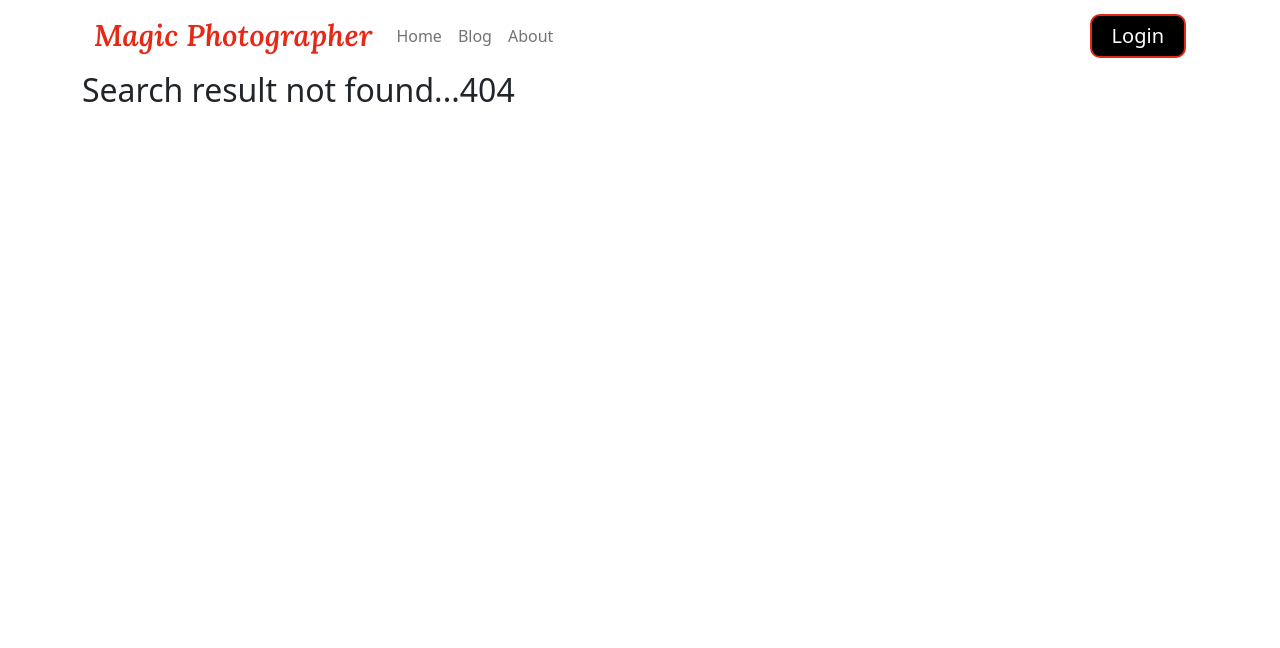
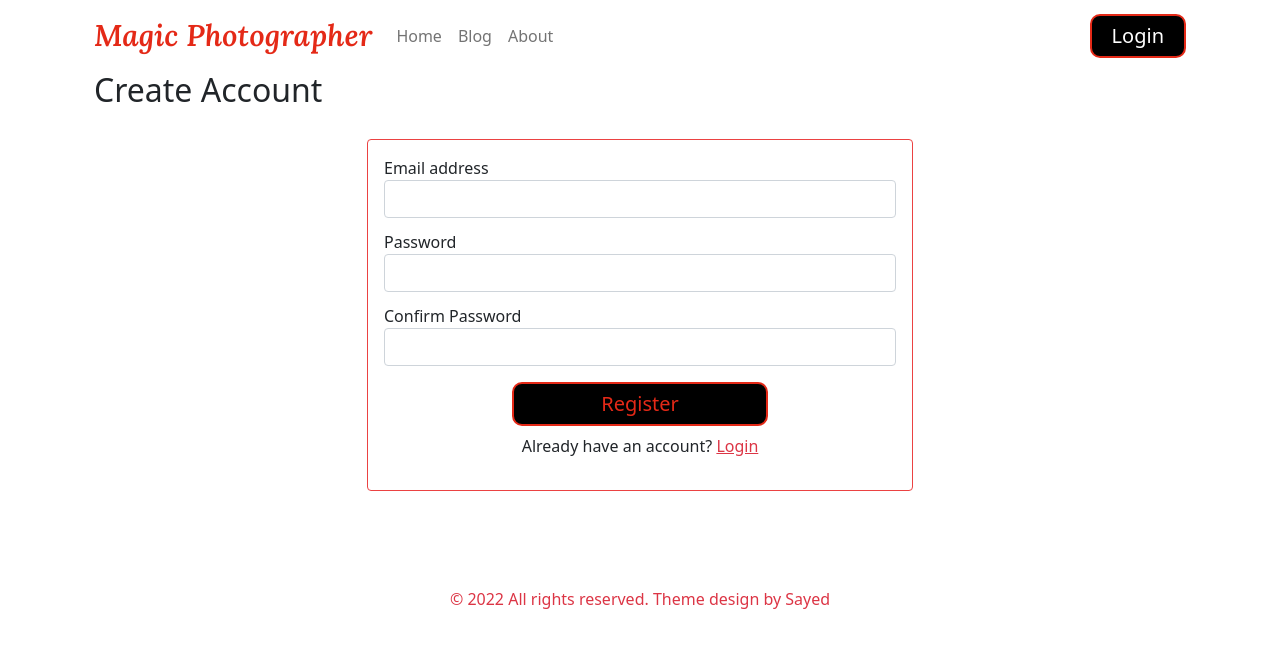
Before and after one commit to mdsayed333/magic_photographer_as10, a React (Create React App) app: page /register in a window 1280 px wide. Before the commit this address had no page. Shown: the top 648 px of the page. Built offline with nearby package versions, Linux system fonts and the light colour scheme.

Commit message:
Register page created

```diff
--- a/src/App.js
+++ b/src/App.js
@@ -8,6 +8,7 @@ import Header from './Pages/Shared/Header/Header';
 import 'bootstrap/dist/css/bootstrap.min.css';
 import Login from './Pages/Login/Login';
 import NotFound from './Pages/NotFound/NotFound';
+import Register from './Pages/Register/Register';
 
 function App() {
   return (
@@ -19,6 +20,7 @@ function App() {
         <Route path='/home'element={<Home></Home>}></Route>
         <Route path='/blog' element={<Blog></Blog>}></Route>
         <Route path='/about' element={<About></About>}></Route>
+        <Route path='/register' element={<Register></Register>}></Route>
         <Route path='/login' element={<Login></Login>}></Route>
         <Route path='*' element={<NotFound></NotFound>}></Route>
       </Routes>
--- a/src/Pages/HomePage/Service/Service.js
+++ b/src/Pages/HomePage/Service/Service.js
@@ -1,5 +1,5 @@
 import React from "react";
-import { Button, Card, Col, } from "react-bootstrap";
+import { Card, Col, } from "react-bootstrap";
 import './Service.css';
 
 const Service = ({ service }) => {
@@ -10,10 +10,11 @@ const Service = ({ service }) => {
             <Card id="cardBody" className="h-100 ">
               <Card.Img variant="top" src={img} />
               <Card.Body className="p-3">
-                <p className="service-title"> {name} </p>
+                <h2 className="service-title"> {name} </h2>
                 <Card.Text>
                  {description}
-                 <h2 className="mt-3">Price: <span className="text-danger">${price} </span></h2>
+                 <br />
+                 <h2 className="mt-3">Price: <span className="text-danger">${price} </span> </h2>
                 </Card.Text>
               </Card.Body>
               <button className="myButton">Get In Touch</button>
--- a/src/Pages/Login/Login.css
+++ b/src/Pages/Login/Login.css
@@ -1,5 +1,11 @@
 .login-container{
-    border: 1px solid lightgray;
+    border: 1px solid rgb(235, 66, 66);
     padding: 30px 50px;
     margin-top: 30px;
 }
+.login-container:hover{
+    box-shadow:
+       inset 0 -3em 3em rgba(84, 43, 43, 0.1),
+             0 0  0 2px rgb(255,255,255),
+             0.3em 0.3em 1em rgba(0,0,0,0.3);
+}
--- a/src/Pages/Login/Login.js
+++ b/src/Pages/Login/Login.js
@@ -1,13 +1,14 @@
 import React, { useState } from "react";
 import { Link } from "react-router-dom";
 import Footer from "../Shared/Footer/Footer";
+import './Login.css';
 
 const Login = () => {
   return (
     <div className="container ">
       <div className="">
-        <form className="w-50 mx-auto login-container bg-light p-3 rounded">
           <h2> Login</h2>
+        <form className="w-50 mx-auto login-container  p-3 rounded">
           <div className="mb-1">
             <label className="form-label w-100">
               Email address
@@ -42,14 +43,14 @@ const Login = () => {
           <button className="btn btn-link text-decoration-none">
             Forget Password
           </button>
-          {/* <p className="mt-2 text-center">
+          <p className="mt-2 text-center">
             Dont have any account?{" "}
             <span>
               <Link to="/register" className="text-danger">
                 Create an account
               </Link>
             </span>
-          </p> */}
+          </p>
         </form>
       </div>
       <Footer></Footer>
--- /dev/null
+++ b/src/Pages/Register/Register.js
@@ -0,0 +1,71 @@
+import React from 'react';
+import { Link } from 'react-router-dom';
+import Footer from '../Shared/Footer/Footer';
+
+const Register = () => {
+    return (
+        <div className="container ">
+        <div className="">
+            <h2> Create Account</h2>
+          <form className="w-50 mx-auto login-container p-3 rounded">
+            <div className="mb-1">
+              <label className="form-label w-100">
+                Email address
+                <input
+                  type="email"
+                  className="form-control"
+                  aria-describedby="emailHelp"
+                  name="email"
+                  required
+                />
+              </label>
+            </div>
+            <div className="mb-1">
+              <label className="form-label w-100">
+                Password
+                <input
+                  type="password"
+                  name="password"
+                  className="form-control"
+                  required
+                />
+              </label>
+            </div>
+            <div className="mb-1">
+              <label className="form-label w-100">
+                Confirm Password
+                <input
+                  type="password"
+                  name="confirmPassword"
+                  className="form-control"
+                  required
+                />
+              </label>
+            </div>
+
+
+            <button
+              type="submit"
+              className="myButton d-block mt-2 w-50 mx-auto"
+            >
+              Register
+            </button>
+            {/* <button className="btn btn-link text-decoration-none">
+              Forget Password
+            </button> */}
+            <p className="mt-2 text-center">
+              Already have an account?{" "}
+              <span>
+                <Link to="/login" className="text-danger">
+                  Login
+                </Link>
+              </span>
+            </p>
+          </form>
+        </div>
+        <Footer></Footer>
+      </div>
+    );
+};
+
+export default Register;
```
Also changed, not shown: src/Pages/Register/Register.css (added).
